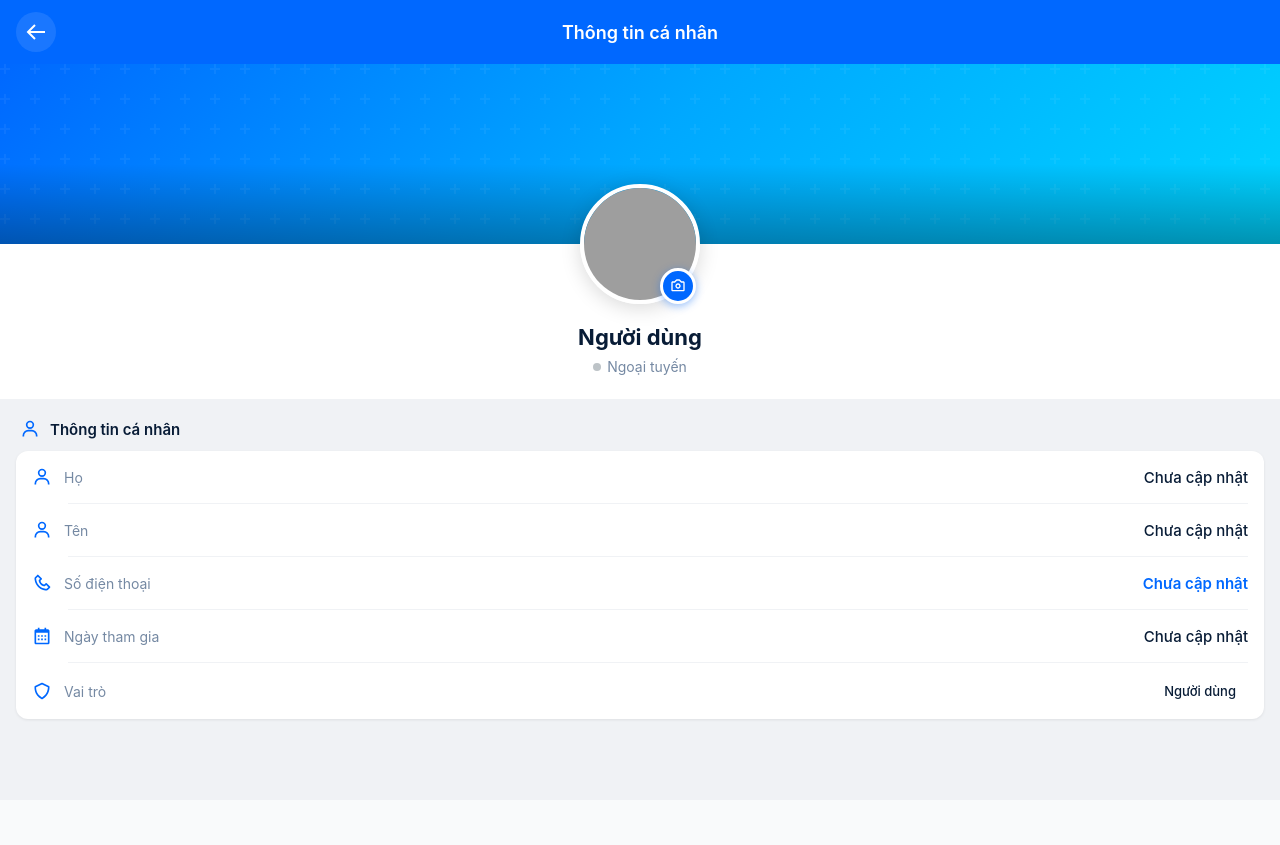
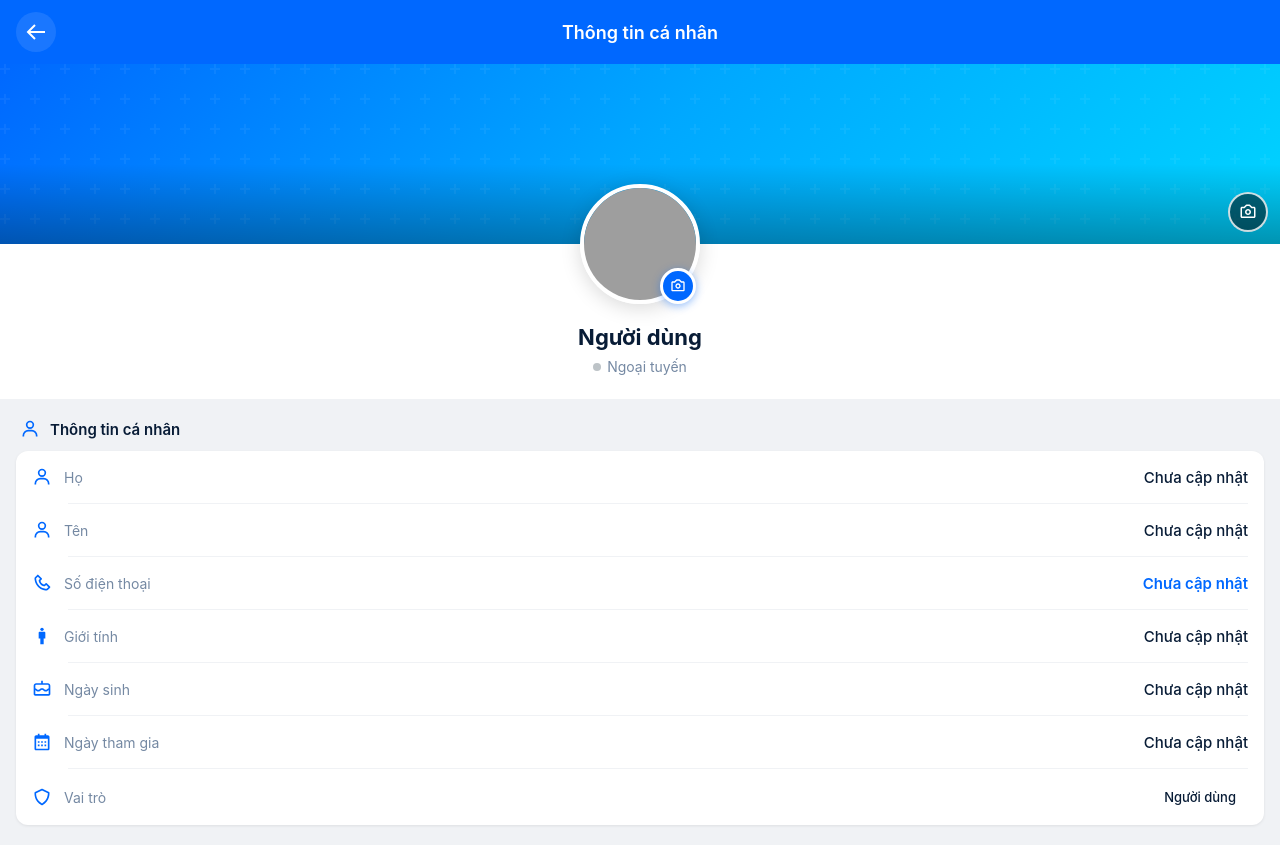
Before and after one commit to huynhnguyen2004/ZaloClone, a React (Create React App) app: page /profile in a window 1280 px wide. Before the commit the page ends 800 px from the top, so only its background shows below. Built offline with nearby package versions, Linux system fonts and the light colour scheme; no server answers; grey boxes are pictures that could not be loaded; the HTML template or start-up script is replaced by a standard one.

Commit message:
cập nhật ảnh bìa

```diff
--- a/src/api/service/userService.js
+++ b/src/api/service/userService.js
@@ -19,3 +19,11 @@ export const uploadAvatar = async (file, userId) => {
   const res = await api.post("/api/user/uploads/avatar", formData);
   return res.data.result;
 };
+export const uploadCover = async (file, userId) => {
+  const formData = new FormData();
+  formData.append("file", file);
+  formData.append("userId", userId);
+
+  const res = await api.post("/api/user/uploads/cover", formData);
+  return res.data.result;
+};
--- a/src/page/AuthPage/AuthPage.css
+++ b/src/page/AuthPage/AuthPage.css
@@ -144,6 +144,41 @@ label {
   grid-template-columns: 1fr 1fr;
   gap: 16px;
 }
+
+.auth__gender {
+  display: flex;
+  flex-direction: column;
+  gap: 8px;
+}
+
+.auth__gender > span {
+  font-size: 14px;
+  font-weight: 500;
+  color: #374151;
+}
+
+.auth__gender-options {
+  display: flex;
+  gap: 24px;
+}
+
+.auth__gender-options label {
+  display: flex;
+  align-items: center;
+  gap: 8px;
+  font-size: 14px;
+  color: #4b5563;
+  cursor: pointer;
+}
+
+.auth__gender-options input[type="radio"] {
+  width: 18px;
+  height: 18px;
+  accent-color: #2563eb;
+  cursor: pointer;
+}
+
+
 
 input {
   padding: 14px 16px;
--- a/src/page/AuthPage/AuthPage.jsx
+++ b/src/page/AuthPage/AuthPage.jsx
@@ -12,6 +12,8 @@ const initialFormState = {
   phone: "",
   password: "",
   confirmPassword: "",
+  birthday: "",
+  gender: 0,
 };
 const SITE_KEY = "6LchvTUsAAAAAHygJx9houBHwGhQvHAtOf_yWUa3";
 function AuthPage() {
@@ -94,6 +96,8 @@ function AuthPage() {
           password: formData.password,
           firstname: formData.firstname,
           lastname: formData.lastname,
+          birthday: formData.birthday,
+          gender: parseInt(formData.gender),
         });
         setStatus({
           type: "success",
@@ -215,6 +219,7 @@ function AuthPage() {
             </label>
 
             {mode === "register" && (
+              <>
                 <label>
                   Xác nhận mật khẩu
                   <input
@@ -226,6 +231,54 @@ function AuthPage() {
                     required
                   />
                 </label>
+
+                <label>
+                  Ngày sinh
+                  <input
+                    type="date"
+                    name="birthday"
+                    value={formData.birthday}
+                    onChange={handleChange}
+                    required
+                  />
+                </label>
+
+                <div className="auth__gender">
+                  <span>Giới tính</span>
+                  <div className="auth__gender-options">
+                    <label>
+                      <input
+                        type="radio"
+                        name="gender"
+                        value={0}
+                        checked={parseInt(formData.gender) === 0}
+                        onChange={handleChange}
+                      />
+                      Nam
+                    </label>
+                    <label>
+                      <input
+                        type="radio"
+                        name="gender"
+                        value={1}
+                        checked={parseInt(formData.gender) === 1}
+                        onChange={handleChange}
+                      />
+                      Nữ
+                    </label>
+                    <label>
+                      <input
+                        type="radio"
+                        name="gender"
+                        value={2}
+                        checked={parseInt(formData.gender) === 2}
+                        onChange={handleChange}
+                      />
+                      Khác
+                    </label>
+                  </div>
+                </div>
+              </>
             )}
 
             {mode === "login" && (
--- a/src/page/ProfilePage/ProfilePage.css
+++ b/src/page/ProfilePage/ProfilePage.css
@@ -105,6 +105,48 @@
     right: 0;
     height: 80px;
     background: linear-gradient(to top, rgba(0,0,0,0.3), transparent);
+    pointer-events: none;
+}
+
+.zalo-cover-camera-btn {
+    position: absolute;
+    bottom: 12px;
+    right: 12px;
+    width: 40px;
+    height: 40px;
+    display: flex;
+    align-items: center;
+    justify-content: center;
+    background: rgba(0, 0, 0, 0.5);
+    border: 2px solid rgba(255, 255, 255, 0.8);
+    border-radius: 50%;
+    color: #fff;
+    cursor: pointer;
+    transition: all 0.2s;
+    z-index: 20;
+}
+
+.zalo-cover-camera-btn:hover {
+    background: rgba(0, 0, 0, 0.7);
+    transform: scale(1.05);
+}
+
+.zalo-cover-camera-btn:disabled {
+    cursor: not-allowed;
+    opacity: 0.7;
+}
+
+.cover-spinner {
+    width: 18px;
+    height: 18px;
+    border: 2px solid rgba(255, 255, 255, 0.3);
+    border-top-color: #fff;
+    border-radius: 50%;
+    animation: spin 0.8s linear infinite;
+}
+
+@keyframes spin {
+    to { transform: rotate(360deg); }
 }
 
 .zalo-avatar-container {
--- a/src/page/ProfilePage/ProfilePage.jsx
+++ b/src/page/ProfilePage/ProfilePage.jsx
@@ -10,21 +10,25 @@ import {
     BiShield,
     BiCheck,
     BiX,
-    BiImageAdd
+    BiImageAdd,
+    BiMale,
+    BiCake
 } from "react-icons/bi";
 import { MdVerified } from "react-icons/md";
 import { useUser } from "../../context/UserContext";
-import { getAvatarUrl } from "../../utils/avatarHelper";
-import { uploadAvatar } from "../../api/service/userService";
+import { getAvatarUrl, getCoverUrl } from "../../utils/avatarHelper";
+import { uploadAvatar, uploadCover } from "../../api/service/userService";
 import "./ProfilePage.css";
 
 function ProfilePage() {
     const navigate = useNavigate();
     const { currentUser, fetchCurrentUser } = useUser();
     const [uploadingAvatar, setUploadingAvatar] = useState(false);
+    const [uploadingCover, setUploadingCover] = useState(false);
     const [showAvatarPreview, setShowAvatarPreview] = useState(false);
     const [message, setMessage] = useState({ type: "", text: "" });
     const fileInputRef = useRef(null);
+    const coverInputRef = useRef(null);
 
     // Xử lý quay lại
     const handleBack = () => {
@@ -70,6 +74,39 @@ function ProfilePage() {
         }
     };
 
+    // Upload cover
+    const handleCoverChange = async (e) => {
+        const file = e.target.files?.[0];
+        if (!file) return;
+
+        if (!file.type.startsWith("image/")) {
+            setMessage({ type: "error", text: "Vui lòng chọn file ảnh" });
+            return;
+        }
+        if (file.size > 10 * 1024 * 1024) {
+            setMessage({ type: "error", text: "Ảnh bìa không được vượt quá 10MB" });
+            return;
+        }
+
+        try {
+            setUploadingCover(true);
+            await uploadCover(file, currentUser.id);
+            await fetchCurrentUser();
+            setMessage({ type: "success", text: "Cập nhật ảnh bìa thành công!" });
+        } catch (err) {
+            console.error("Upload cover error:", err);
+            setMessage({ type: "error", text: "Không thể cập nhật ảnh bìa" });
+        } finally {
+            setUploadingCover(false);
+            if (coverInputRef.current) coverInputRef.current.value = "";
+        }
+    };
+
+    // Click nút camera cover để upload
+    const handleCoverCameraClick = () => {
+        coverInputRef.current?.click();
+    };
+
     // Clear message sau 3s
     React.useEffect(() => {
         if (message.text) {
@@ -86,6 +123,17 @@ function ProfilePage() {
             month: "2-digit",
             year: "numeric"
         });
+    };
+
+    // Format giới tính
+    const formatGender = (gender) => {
+        if (gender === null || gender === undefined) return "Chưa cập nhật";
+        switch (gender) {
+            case 0: return "Nam";
+            case 1: return "Nữ";
+            case 2: return "Khác";
+            default: return "Chưa cập nhật";
+        }
     };
 
     const fullName = `${currentUser?.firstname || ""} ${currentUser?.lastname || ""}`.trim() || "Người dùng";
@@ -118,8 +166,30 @@ function ProfilePage() {
 
             {/* Cover & Avatar Section */}
             <div className="zalo-cover-section">
-                <div className="zalo-cover-image">
+                <div className="zalo-cover-image" style={getCoverUrl(currentUser?.coverUrl) ? {
+                    backgroundImage: `url(${getCoverUrl(currentUser?.coverUrl)})`,
+                    backgroundSize: 'cover',
+                    backgroundPosition: 'center'
+                } : {}}>
                     <div className="cover-gradient"></div>
+                    <button
+                        className="zalo-cover-camera-btn"
+                        onClick={handleCoverCameraClick}
+                        disabled={uploadingCover}
+                    >
+                        {uploadingCover ? (
+                            <div className="cover-spinner"></div>
+                        ) : (
+                            <BiCamera size={18} />
+                        )}
+                    </button>
+                    <input
+                        type="file"
+                        ref={coverInputRef}
+                        onChange={handleCoverChange}
+                        accept="image/*"
+                        hidden
+                    />
                 </div>
 
                 <div className="zalo-avatar-container">
@@ -207,6 +277,26 @@ function ProfilePage() {
 
                     <div className="zalo-info-item">
                         <div className="info-label">
+                            <BiMale className="info-icon" />
+                            <span>Giới tính</span>
+                        </div>
+                        <div className="info-value">{formatGender(currentUser?.gender)}</div>
+                    </div>
+
+                    <div className="zalo-info-divider"></div>
+
+                    <div className="zalo-info-item">
+                        <div className="info-label">
+                            <BiCake className="info-icon" />
+                            <span>Ngày sinh</span>
+                        </div>
+                        <div className="info-value">{formatDate(currentUser?.birthday)}</div>
+                    </div>
+
+                    <div className="zalo-info-divider"></div>
+
+                    <div className="zalo-info-item">
+                        <div className="info-label">
                             <BiCalendar className="info-icon" />
                             <span>Ngày tham gia</span>
                         </div>
--- a/src/utils/avatarHelper.js
+++ b/src/utils/avatarHelper.js
@@ -2,6 +2,9 @@ import { API_BASE_URL } from "../api/api";
 
 // Default avatar khi không có ảnh
 const DEFAULT_AVATAR = "https://cdn-icons-png.flaticon.com/512/847/847969.png";
+
+// Default cover khi không có ảnh bìa
+const DEFAULT_COVER = null;
 
 /**
  * Xử lý URL avatar từ database
@@ -23,4 +26,23 @@ export const getAvatarUrl = (avatarUrl) => {
   return `${API_BASE_URL}${cleanPath}`;
 };
 
-export { DEFAULT_AVATAR };
+/**
+ * Xử lý URL cover từ database
+ * Nếu URL đã đầy đủ (http/https) thì trả về nguyên
+ * Nếu URL là relative path (ví dụ: /uploads/cover/user_5/abc.png) thì thêm base URL
+ * Nếu không có URL thì trả về null (sẽ dùng gradient mặc định)
+ */
+export const getCoverUrl = (coverUrl) => {
+  if (!coverUrl) return DEFAULT_COVER;
+
+  // Nếu đã là URL đầy đủ, trả về nguyên
+  if (coverUrl.startsWith("http://") || coverUrl.startsWith("https://")) {
+    return coverUrl;
+  }
+
+  // Nếu là relative path, thêm base URL
+  const cleanPath = coverUrl.startsWith("/") ? coverUrl : `/${coverUrl}`;
+  return `${API_BASE_URL}${cleanPath}`;
+};
+
+export { DEFAULT_AVATAR, DEFAULT_COVER };
```
Lines whose indentation alone changed are shown as unchanged.
